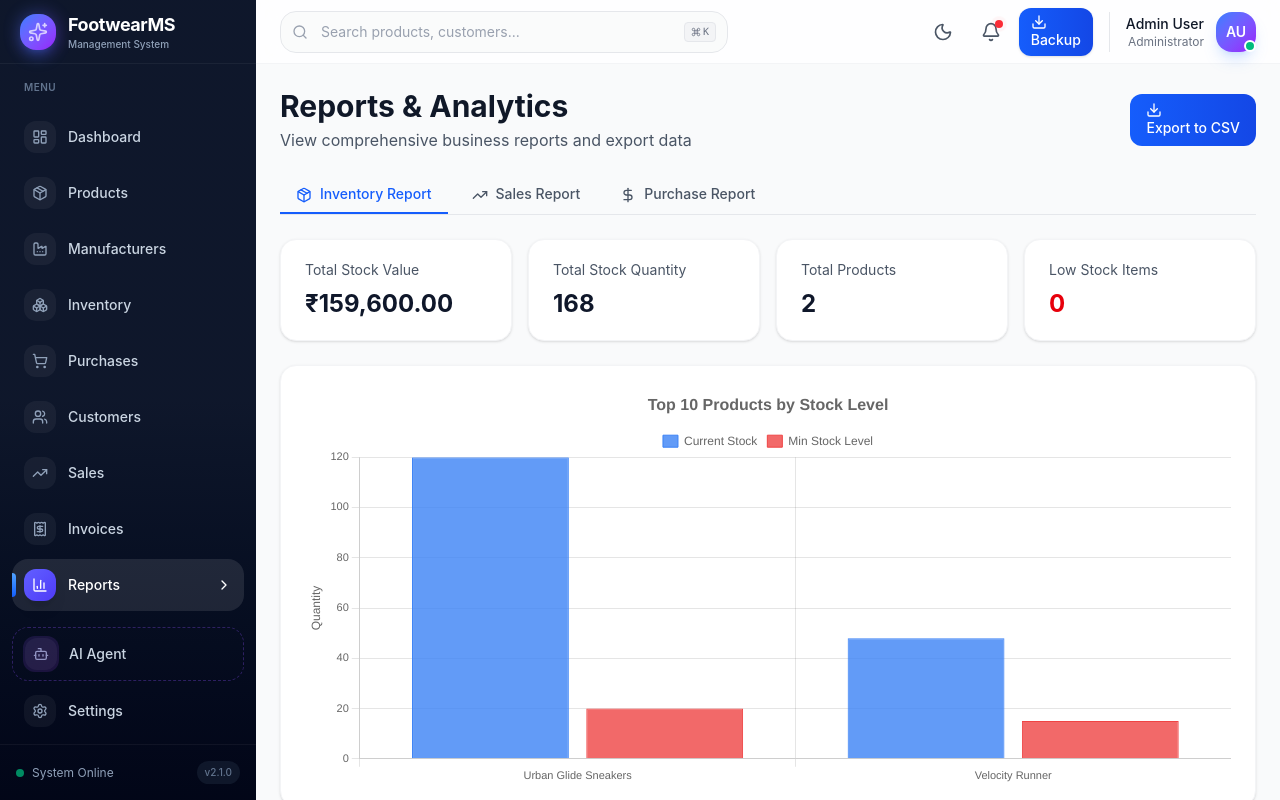
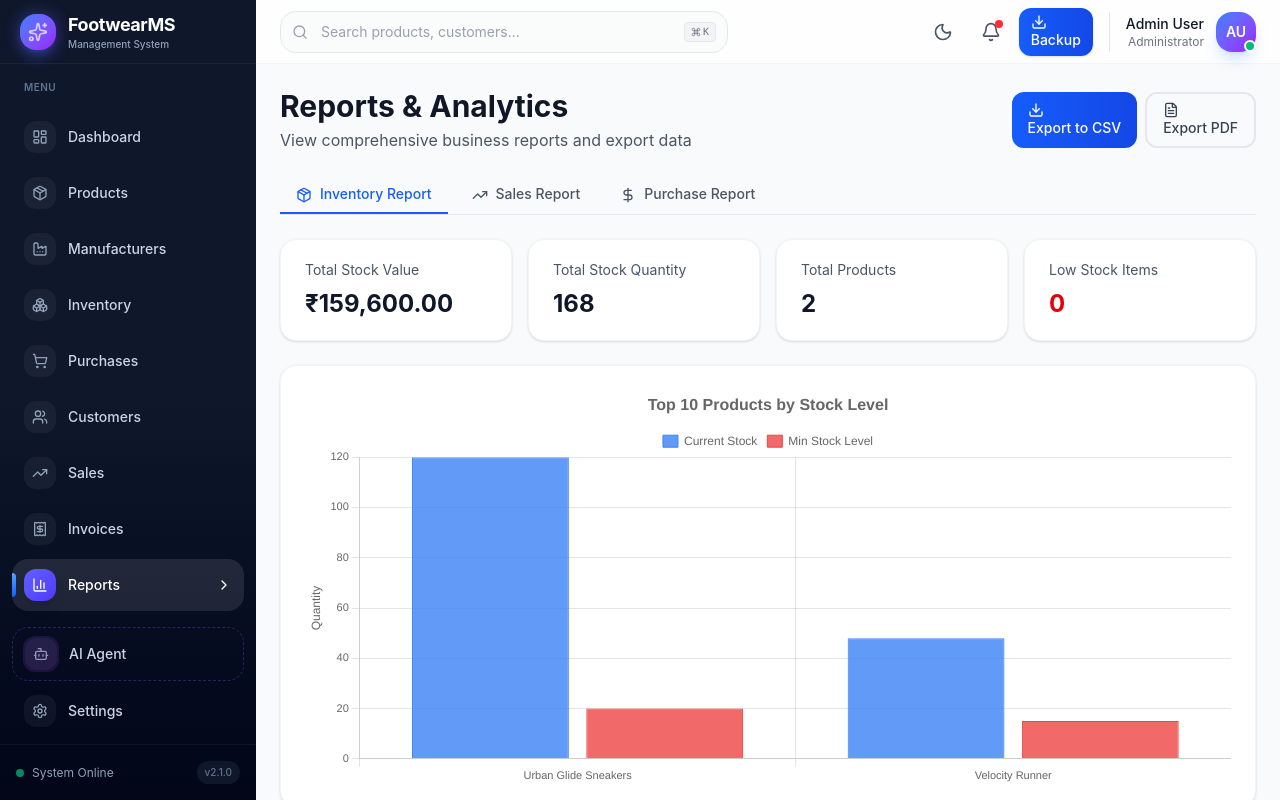
Before and after one commit to varunisrani/footwearms, a Next.js app: page /reports in a window 1280 px wide. Built offline with nearby package versions, Linux system fonts and the light colour scheme.

Commit message:
Add PDF export for reports

```diff
--- a/app/reports/page.tsx
+++ b/app/reports/page.tsx
@@ -1,7 +1,7 @@
 'use client';
 
 import { useEffect, useState } from 'react';
-import { Download, TrendingUp, Package, DollarSign, Users } from 'lucide-react';
+import { Download, FileText, TrendingUp, Package, DollarSign, Users } from 'lucide-react';
 import { Button } from '@/components/ui/button';
 import { Card, CardHeader, CardTitle, CardContent } from '@/components/ui/card';
 import { Table, TableHeader, TableBody, TableRow, TableHead, TableCell } from '@/components/ui/table';
@@ -13,6 +13,8 @@ import { SalesTrendChart } from '@/components/charts/sales-trend-chart';
 import { RevenuePieChart } from '@/components/charts/revenue-pie-chart';
 import { InventoryBarChart } from '@/components/charts/inventory-bar-chart';
 import { TopCustomersChart } from '@/components/charts/top-customers-chart';
+import jsPDF from 'jspdf';
+import autoTable from 'jspdf-autotable';
 
 const purchaseItemService = new StorageService<PurchaseItem>('purchaseItems');
 const saleItemService = new StorageService<SaleItem>('saleItems');
@@ -85,6 +87,66 @@ export default function ReportsPage() {
     URL.revokeObjectURL(url);
   };
 
+  const exportToPDF = () => {
+    const doc = new jsPDF();
+    doc.setFontSize(16);
+    const title = activeReport === 'inventory' ? 'Inventory Report' : activeReport === 'sales' ? 'Sales Report' : 'Purchase Report';
+    doc.text(title, 14, 18);
+
+    if (activeReport === 'inventory') {
+      autoTable(doc, {
+        startY: 24,
+        head: [['SKU', 'Product', 'Brand', 'Category', 'Stock', 'Min', 'Base Price', 'Stock Value']],
+        body: products.map((p) => [
+          p.sku,
+          p.name,
+          p.brand,
+          p.category,
+          p.currentStock,
+          p.minStockLevel,
+          formatCurrency(p.basePrice),
+          formatCurrency(p.currentStock * p.basePrice),
+        ]),
+      });
+    } else if (activeReport === 'sales') {
+      autoTable(doc, {
+        startY: 24,
+        head: [['Sale #', 'Customer', 'Date', 'Total', 'Paid', 'Balance', 'Status']],
+        body: sales.map((s) => {
+          const customer = customers.find((c) => c.id === s.customerId);
+          return [
+            s.saleNumber,
+            customer?.name || 'Unknown',
+            formatDate(s.saleDate),
+            formatCurrency(s.totalAmount),
+            formatCurrency(s.paidAmount),
+            formatCurrency(s.balanceAmount),
+            s.status,
+          ];
+        }),
+      });
+    } else {
+      autoTable(doc, {
+        startY: 24,
+        head: [['PO #', 'Manufacturer', 'Date', 'Total', 'Paid', 'Balance', 'Status']],
+        body: purchases.map((p) => {
+          const manufacturer = manufacturers.find((m) => m.id === p.manufacturerId);
+          return [
+            p.purchaseNumber,
+            manufacturer?.name || 'Unknown',
+            formatDate(p.purchaseDate),
+            formatCurrency(p.totalAmount),
+            formatCurrency(p.paidAmount),
+            formatCurrency(p.balanceAmount),
+            p.status,
+          ];
+        }),
+      });
+    }
+
+    doc.save(`${title.toLowerCase().replace(/\s+/g, '-')}.pdf`);
+  };
+
   return (
     <div className="space-y-4 md:space-y-6">
       {/* Page Header */}
@@ -93,10 +155,16 @@ export default function ReportsPage() {
           <h1 className="text-2xl md:text-3xl font-bold text-gray-900">Reports & Analytics</h1>
           <p className="text-sm md:text-base text-gray-600 mt-1">View comprehensive business reports and export data</p>
         </div>
-        <Button onClick={exportToCSV} className="w-full sm:w-auto">
-          <Download className="w-4 h-4 mr-2" />
-          Export to CSV
-        </Button>
+        <div className="flex flex-col sm:flex-row gap-2">
+          <Button onClick={exportToCSV} className="w-full sm:w-auto">
+            <Download className="w-4 h-4 mr-2" />
+            Export to CSV
+          </Button>
+          <Button variant="outline" onClick={exportToPDF} className="w-full sm:w-auto">
+            <FileText className="w-4 h-4 mr-2" />
+            Export PDF
+          </Button>
+        </div>
       </div>
 
       {/* Report Tabs */}
```
